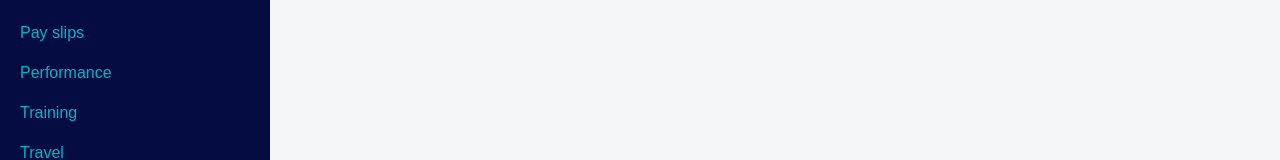
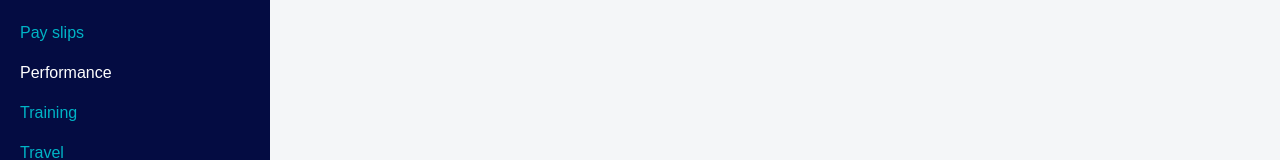
Before and after one commit to Admin-Xevyte/Xevyte_Connect, a React (Create React App) app in the folder employee-login-portal_backup_local/employee-login-portal/: page /goals in a window 1280 px wide. Shown: the part 440-600 px from the top of the page. Built offline with nearby package versions, Linux system fonts and the light colour scheme.

Commit message:
Update Sidebar.js

```diff
--- a/employee-login-portal_backup_local/employee-login-portal/src/pages/Sidebar.js
+++ b/employee-login-portal_backup_local/employee-login-portal/src/pages/Sidebar.js
@@ -1,7 +1,7 @@
-// src/components/Sidebar.js
 import React, { useState, useEffect, useRef } from 'react';
-import { Link, useNavigate } from 'react-router-dom';
+import { Link, useNavigate, useLocation } from 'react-router-dom';
 import './Dashboard.css';
+
 const Sidebar = ({ children }) => {
   const employeeId = localStorage.getItem("employeeId");
   const [employeeName, setEmployeeName] = useState(localStorage.getItem("employeeName"));
@@ -13,13 +13,14 @@ const Sidebar = ({ children }) => {
   const fileInputRef = useRef(null);
   const profileDropdownRef = useRef(null);
   const navigate = useNavigate();
-const allowedUsers = ["H100646", "H100186", "H100118","EMP111"];
+  const location = useLocation();
+  const allowedUsers = ["H100646", "H100186", "H100118", "EMP111"];
   const [isContractOpen, setIsContractOpen] = useState(false);
 
   const toggleContractMenu = () => {
     setIsContractOpen(!isContractOpen);
   };
-  // Fetch updated profile info on mount (optional but recommended)
+
   useEffect(() => {
     if (employeeId) {
       fetch(`/profile/${employeeId}`)
@@ -38,7 +39,6 @@ const toggleContractMenu = () => {
     }
   }, [employeeId]);
 
-  // Close profile dropdown when clicking outside
   useEffect(() => {
     function handleClickOutside(event) {
       if (profileDropdownRef.current && !profileDropdownRef.current.contains(event.target)) {
@@ -102,6 +102,61 @@ const toggleContractMenu = () => {
     }
   };
 
+  const getLinkStyle = (path) => {
+    const currentPath = location.pathname;
+    let isActive = false;
+
+    switch (path) {
+      case '/home0':
+        const claimsPaths = [
+          '/home0',
+          '/new',
+          '/claims/status',
+          '/claims/history',
+          '/drafts',
+          '/task',
+          '/manager-dashboard',
+          '/finance-dashboard',
+          '/finance',
+        ];
+        isActive = claimsPaths.includes(currentPath);
+        break;
+      case '/home1':
+        isActive = currentPath.startsWith('/home1') || currentPath === '/mngtime' || currentPath === '/mngreq' || currentPath === '/hrgreq' || currentPath === '/timesheets' || currentPath === '/mytimesheets' || currentPath === '/myteam1';
+        break;
+      case '/home10':
+        isActive = currentPath.startsWith('/home10') || currentPath === '/goals' || currentPath === '/selfassessment' || currentPath === '/myteam' || currentPath.startsWith('/myteam/newgoal') || currentPath === '/managergoals' || currentPath === '/reviewer' || currentPath === '/employeegoal' || currentPath === '/inprogressgoals' || currentPath === '/submittedgoals' || currentPath === '/rejectedgoals' || currentPath === '/pendinggoals' || currentPath === '/reviewergoals' || currentPath === '/hrgoals' || currentPath === '/finalhrgoals' || currentPath === '/submitfeedback' || currentPath === '/goalhistory';
+        break;
+      case '/home7':
+        isActive = currentPath.startsWith('/home7') || currentPath === '/manager/tasks' || currentPath === '/hr/tasks' || currentPath === '/saved-drafts' || currentPath === '/leave-history' || currentPath === '/myteam2';
+        break;
+      case '/home12':
+        isActive = currentPath.startsWith('/home12') || currentPath === '/myteam3';
+        break;
+      default:
+        isActive = currentPath.startsWith(path);
+        break;
+    }
+
+    return {
+      textDecoration: 'none',
+      color: isActive ? 'white' : '#00b4c6',
+    };
+  };
+
+  const getSubLinkStyle = (path) => {
+    const currentPath = location.pathname;
+    let isActive = currentPath.startsWith(path);
+
+    return {
+      textDecoration: 'none',
+      color: isActive ? 'white' : 'rgba(255, 255, 255, 0.7)',
+      fontSize: '14px',
+      display: 'block',
+      padding: '4px 0',
+    };
+  };
+
   return (
     <div className="dashboard-container">
       {/* Sidebar */}
@@ -118,16 +173,13 @@ const toggleContractMenu = () => {
               alt="collapse"
               className="toggle-btn"
               onClick={toggleSidebar}
-                  style={{ width: '35px', height: '35px', top: '76px', marginLeft: "200px", fill: '#00b4c6'  }}
+              style={{ width: '35px', height: '35px', top: '76px', marginLeft: "200px", fill: '#00b4c6' }}
             />
             <h3>
               <Link
                 to="/dashboard"
                 className="side"
-                     style={{
-                       textDecoration: 'none',
-                       color:'#00b4c6',
-                     }}
+                style={getLinkStyle('/dashboard')}
               >
                 <span style={{ display: 'flex', alignItems: 'center', gap: '10px' }}>
                   Home
@@ -136,73 +188,73 @@ const toggleContractMenu = () => {
             </h3>
 
             <h3>
-      <Link to="/home0" className="side" style={{ textDecoration: 'none', color: '#00b4c6' }}>
+              <Link to="/home0" className="side" style={getLinkStyle('/home0')}>
                 <span style={{ display: 'flex', alignItems: 'center', gap: '10px' }}>Claims</span>
               </Link>
             </h3>
 
             <h3>
-      <Link to="/home1" className="side" style={{ textDecoration: 'none', color: '#00b4c6' }}>
+              <Link to="/home1" className="side" style={getLinkStyle('/home1')}>
                 <span style={{ display: 'flex', alignItems: 'center', gap: '10px' }}>Time Sheet</span>
               </Link>
             </h3>
 
             <h3>
-      <Link to="/home2" className="side" style={{ textDecoration: 'none', color: '#00b4c6' }}>
+              <Link to="/home2" className="side" style={getLinkStyle('/home2')}>
                 <span style={{ display: 'flex', alignItems: 'center', gap: '10px' }}>Employee Handbook</span>
               </Link>
             </h3>
 
             <h3>
-      <Link to="/home3" className="side" style={{ textDecoration: 'none', color: '#00b4c6' }}>
+              <Link to="/home3" className="side" style={getLinkStyle('/home3')}>
                 <span style={{ display: 'flex', alignItems: 'center', gap: '10px' }}>Employee Directory</span>
               </Link>
             </h3>
 
             <h3>
-      <Link to="/home4" className="side" style={{ textDecoration: 'none', color: '#00b4c6' }}>
+              <Link to="/home4" className="side" style={getLinkStyle('/home4')}>
                 <span style={{ display: 'flex', alignItems: 'center', gap: '10px' }}>Exit Management</span>
               </Link>
             </h3>
 
             <h3>
-      <Link to="/home5" className="side" style={{ textDecoration: 'none', color: '#00b4c6' }}>
+              <Link to="/home5" className="side" style={getLinkStyle('/home5')}>
                 <span style={{ display: 'flex', alignItems: 'center', gap: '10px' }}>Holiday Calendar</span>
               </Link>
             </h3>
 
             <h3>
-      <Link to="/home6" className="side" style={{ textDecoration: 'none', color: '#00b4c6' }}>
+              <Link to="/home6" className="side" style={getLinkStyle('/home6')}>
                 <span style={{ display: 'flex', alignItems: 'center', gap: '10px' }}>Helpdesk</span>
               </Link>
             </h3>
 
             <h3>
-      <Link to="/home7" className="side" style={{ textDecoration: 'none', color: '#00b4c6' }}>
+              <Link to="/home7" className="side" style={getLinkStyle('/home7')}>
                 <span style={{ display: 'flex', alignItems: 'center', gap: '10px' }}>Leaves</span>
               </Link>
             </h3>
 
             <h3>
-      <Link to="/home9" className="side" style={{ textDecoration: 'none', color: '#00b4c6' }}>
+              <Link to="/home9" className="side" style={getLinkStyle('/home9')}>
                 <span style={{ display: 'flex', alignItems: 'center', gap: '10px' }}>Pay slips</span>
               </Link>
             </h3>
 
             <h3>
-      <Link to="/home10" className="side" style={{ textDecoration: 'none', color: '#00b4c6' }}>
+              <Link to="/home10" className="side" style={getLinkStyle('/home10')}>
                 <span style={{ display: 'flex', alignItems: 'center', gap: '10px' }}>Performance</span>
               </Link>
             </h3>
 
             <h3>
-      <Link to="/home11" className="side" style={{ textDecoration: 'none', color: '#00b4c6' }}>
+              <Link to="/home11" className="side" style={getLinkStyle('/home11')}>
                 <span style={{ display: 'flex', alignItems: 'center', gap: '10px' }}>Training</span>
               </Link>
             </h3>
 
             <h3>
-      <Link to="/home12" className="side" style={{ textDecoration: 'none', color: '#00b4c6' }}>
+              <Link to="/home12" className="side" style={getLinkStyle('/home12')}>
                 <span style={{ display: 'flex', alignItems: 'center', gap: '10px' }}>Travel</span>
               </Link>
             </h3>
@@ -219,69 +271,60 @@ const toggleContractMenu = () => {
                   </span>
                 </h3>
 
-
                 {isContractOpen && (
-                     <ul style={{ listStyle: 'disc', paddingLeft: '16px', marginTop: '4px'}}>
-                       <li style={{ marginBottom: '4px' ,marginLeft:'60px'}}>
+                  <ul style={{ listStyle: 'disc', paddingLeft: '16px', marginTop: '4px' }}>
+                    <li style={{ marginBottom: '4px', marginLeft: '60px' }}>
                       <Link
                         to="/customers"
-                           style={{
-                             textDecoration: 'none',
-                            color:'rgba(255, 255, 255, 0.7)',
-                             fontSize: '14px',
-                             display: 'block',
-                             padding: '4px 0',
+                        style={getSubLinkStyle('/customers')}
+                        onMouseOver={(e) => (e.target.style.color = '#fff')}
+                        onMouseOut={(e) => {
+                          if (!location.pathname.startsWith('/customers')) {
+                            e.target.style.color = 'rgba(255, 255, 255, 0.7)';
+                          }
                         }}
-                           onMouseOver={(e) => (e.target.style.color = '#fff')}
-                           onMouseOut={(e) => (e.target.style.color = 'rgba(255, 255, 255, 0.7)')}
                       >
                         Customers
                       </Link>
                     </li>
-                       <li style={{ marginBottom: '4px',marginLeft:'60px' }}>
+                    <li style={{ marginBottom: '4px', marginLeft: '60px' }}>
                       <Link
                         to="/sows"
-                           style={{
-                             textDecoration: 'none',
-                            color:'rgba(255, 255, 255, 0.7)',
-                             fontSize: '14px',
-                             display: 'block',
-                             padding: '4px 0',
+                        style={getSubLinkStyle('/sows')}
+                        onMouseOver={(e) => (e.target.style.color = '#fff')}
+                        onMouseOut={(e) => {
+                          if (!location.pathname.startsWith('/sows')) {
+                            e.target.style.color = 'rgba(255, 255, 255, 0.7)';
+                          }
                         }}
-                           onMouseOver={(e) => (e.target.style.color = '#fff')}
-                           onMouseOut={(e) => (e.target.style.color = 'rgba(255, 255, 255, 0.7)')}
                       >
                         SOWs
                       </Link>
                     </li>
-                       <li style={{ marginBottom: '4px' ,marginLeft:'60px'}}>
+                    <li style={{ marginBottom: '4px', marginLeft: '60px' }}>
                       <Link
                         to="/projects"
-                           style={{
-                             textDecoration: 'none',
-                            color:'rgba(255, 255, 255, 0.7)',
-                             fontSize: '14px',
-                             display: 'block',
-                             padding: '4px 0',
+                        style={getSubLinkStyle('/projects')}
+                        onMouseOver={(e) => (e.target.style.color = '#fff')}
+                        onMouseOut={(e) => {
+                          if (!location.pathname.startsWith('/projects')) {
+                            e.target.style.color = 'rgba(255, 255, 255, 0.7)';
+                          }
                         }}
-                           onMouseOver={(e) => (e.target.style.color = '#fff')}
-                           onMouseOut={(e) => (e.target.style.color = 'rgba(255, 255, 255, 0.7)')}
                       >
                         Projects
                       </Link>
                     </li>
-                       <li style={{ marginBottom: '4px',marginLeft:'60px' }}>
+                    <li style={{ marginBottom: '4px', marginLeft: '60px' }}>
                       <Link
                         to="/allocation"
-                           style={{
-                             textDecoration: 'none',
-                            color:'rgba(255, 255, 255, 0.7)',
-                             fontSize: '14px',
-                             display: 'block',
-                             padding: '4px 0',
+                        style={getSubLinkStyle('/allocation')}
+                        onMouseOver={(e) => (e.target.style.color = '#fff')}
+                        onMouseOut={(e) => {
+                          if (!location.pathname.startsWith('/allocation')) {
+                            e.target.style.color = 'rgba(255, 255, 255, 0.7)';
+                          }
                         }}
-                           onMouseOver={(e) => (e.target.style.color = '#fff')}
-                           onMouseOut={(e) => (e.target.style.color = 'rgba(255, 255, 255, 0.7)')}
                       >
                         Allocation
                       </Link>
@@ -290,10 +333,6 @@ const toggleContractMenu = () => {
                 )}
               </>
             )}
-
-
-
-
           </>
         ) : (
           <div className="collapsed-wrapper">
@@ -309,7 +348,7 @@ const toggleContractMenu = () => {
 
       <div className="main-content">
         <div className="top-header" style={{ display: 'flex', justifyContent: 'space-between', alignItems: 'center' }}>
-              <h2 >Welcome, {employeeName} ({employeeId})</h2>
+          <h2>Welcome, {employeeName} ({employeeId})</h2>
 
           <div className="header-right" style={{ display: 'flex', alignItems: 'center', gap: '10px', position: 'relative' }}>
             <input
```
Lines whose indentation alone changed are shown as unchanged.
